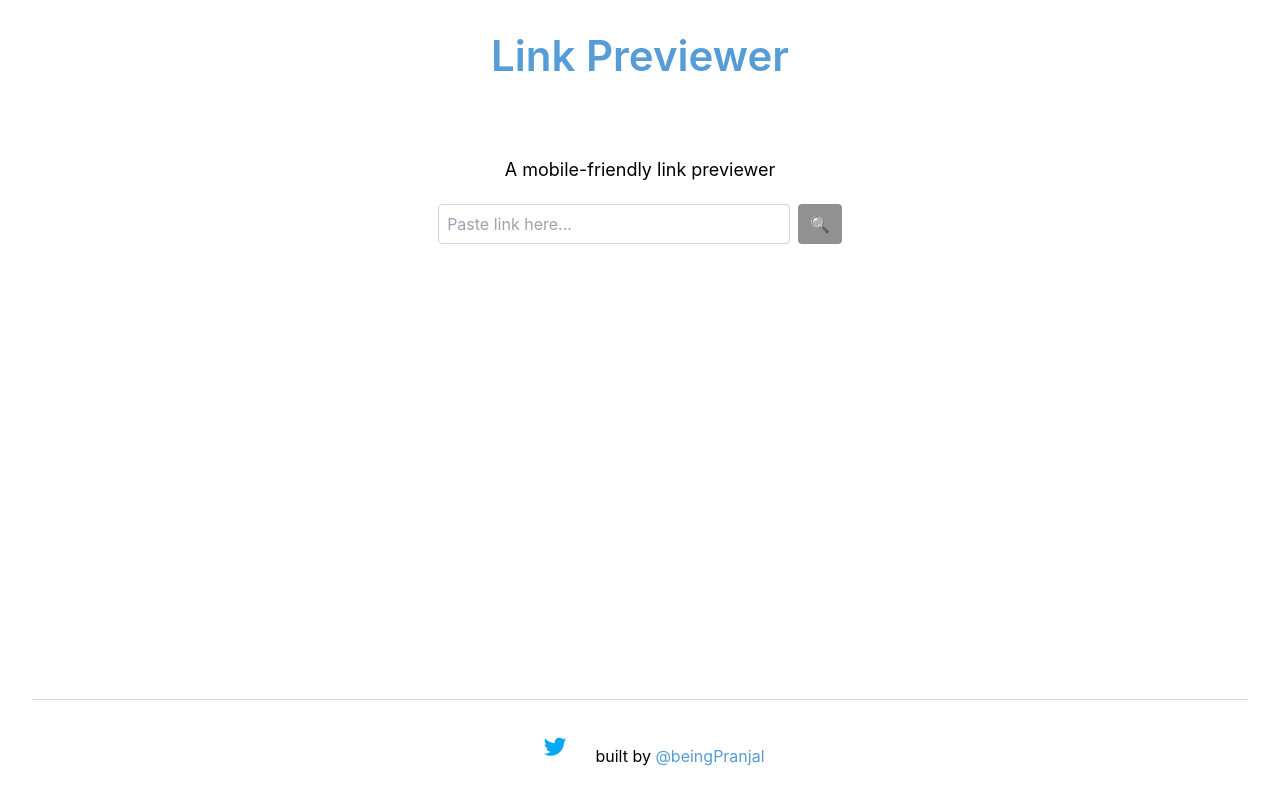
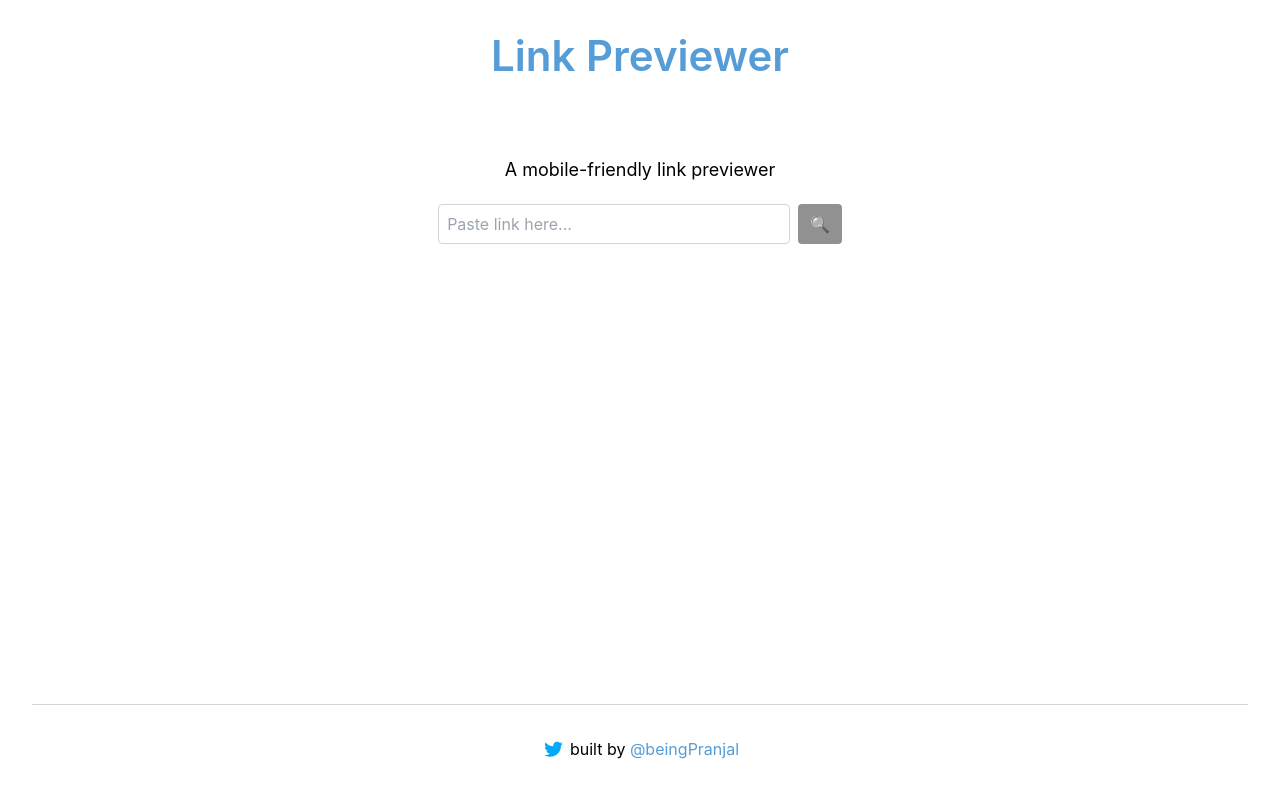
Before and after one commit to PranjalAgni/link-preview, a Next.js app: page / in a window 1280 px wide. Built offline with nearby package versions, Linux system fonts and the light colour scheme.

Commit message:
:seedling: css fix of footer section

```diff
--- a/pages/index.tsx
+++ b/pages/index.tsx
@@ -123,18 +123,22 @@ const Home: NextPage = () => {
               target="_blank"
               rel="noopener noreferrer"
             >
-              <span>
+              <div>
+                <span className="relative">
                   <Image
                     src="/twitter.svg"
                     alt="Twitter Logo"
-                  width={80}
-                  height={30}
+                    width={25}
+                    height={25}
                   />
                 </span>
-              <span>
+                <p className="float-right">
+                  <span className="pl-1">
                     {"built by "}
                     <span className="text-[#569cd6]">@beingPranjal</span>
                   </span>
+                </p>
+              </div>
             </a>
           </div>
         </footer>
```
Lines whose indentation alone changed are shown as unchanged.
